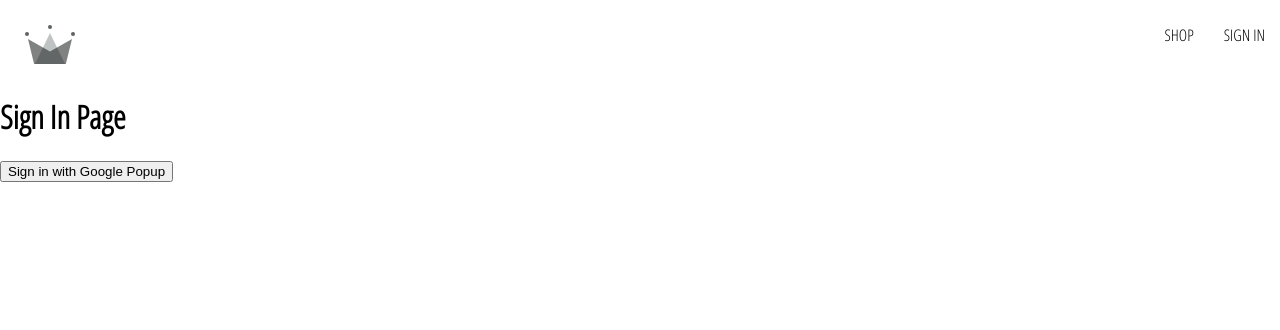
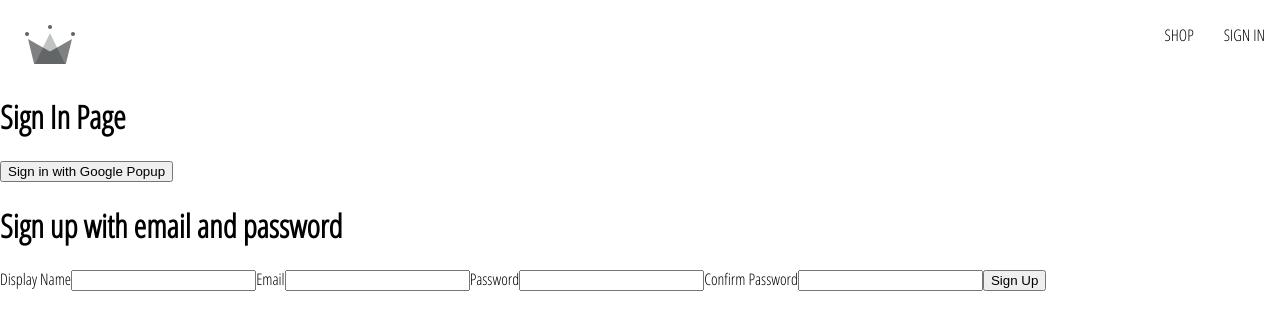
Before and after one commit to Hiro6634/crwn-clothing, a React (Create React App) app: page /sign-in in a window 1280 px wide. Shown: the top 330 px of the page. Built offline with nearby package versions, Linux system fonts and the light colour scheme.

Commit message:
Sign Up Form Pt1

```diff
--- /dev/null
+++ b/src/components/sign-up-form/sign-up-form.component.jsx
@@ -0,0 +1,42 @@
+import { useState } from 'react';
+
+const defaultFormFields = {
+    displayName: '',
+    email: '',
+    password: '',
+    confirmPassword: ''
+};
+
+const SignUpForm = () => {
+    const [formFields, setFormFields] = useState(defaultFormFields);
+    const {displayName, email, password, confirmPassword} = formFields;
+
+    const handleChange = (event) => {
+        const {name, value} = event;
+
+        setFormFields({ ...formFields, [name]: value})
+    }
+
+    return(
+        <div>
+            <h1>Sign up with email and password</h1>
+            <form>
+                <label>Display Name</label>
+                <input type='text' onChange={handleChange} name='displayName' value={displayName} required/>
+
+                <label>Email</label>
+                <input type='email' onChange={handleChange} name='email' value={email} required/>
+
+                <label>Password</label>
+                <input type='password' onChange={handleChange} name='password' value={password} required/>
+
+                <label>Confirm Password</label>
+                <input type='password' onChange={handleChange} name='confirmPassword' value={confirmPassword} required/>
+
+                <button type='submit'>Sign Up</button>
+            </form>
+        </div>
+    );
+};
+
+export default SignUpForm;
--- a/src/routes/sign-in/sign-in.component.jsx
+++ b/src/routes/sign-in/sign-in.component.jsx
@@ -1,4 +1,8 @@
-import { createUserDocuemntFromAuth, signInWithGooglePopup } from '../../utils/firebase/firebase.utils';
+import {
+    createUserDocuemntFromAuth,
+    signInWithGooglePopup
+} from '../../utils/firebase/firebase.utils';
+import SignUpForm from '../../components/sign-up-form/sign-up-form.component';
 
 const SignIn = () => {
     const logGoogleUser = async() => {
@@ -11,6 +15,7 @@ const SignIn = () => {
             <button onClick={logGoogleUser}>
                 Sign in with Google Popup
             </button>
+            <SignUpForm/>
         </div>
     );
 };
```
